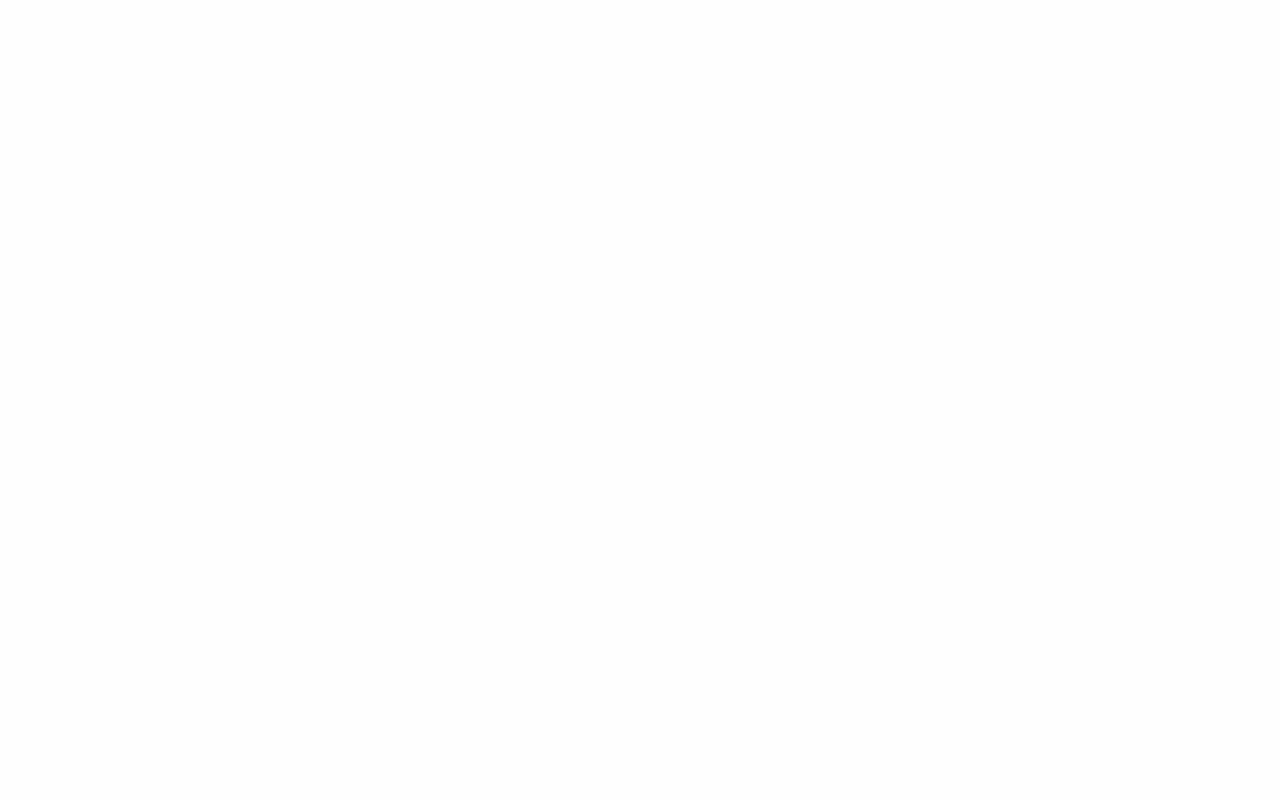
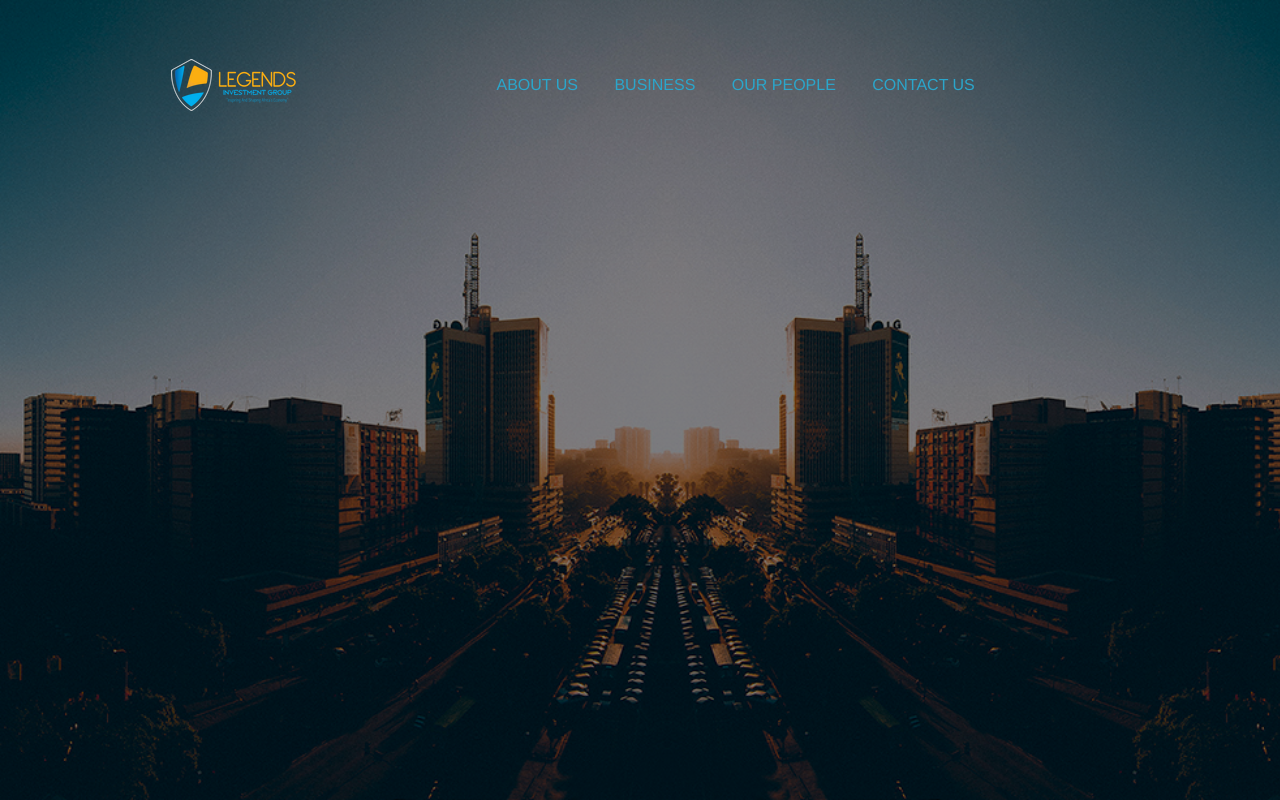
Before and after one commit to legendskenya/legends2016, a plain HTML site: page index.html in a window 1280 px wide. Drawn offline with Linux system fonts and the light colour scheme; files whose address does not match are found by name.

Commit message:
Menu and landing page

```diff
--- a/css/legends.css
+++ b/css/legends.css
@@ -3,3 +3,39 @@
 @-ms-viewport{
   width: device-width;
 }
+
+/*Landing*/
+html, body, #landing {
+  width: 100%;
+  height: 100%;
+  background: url('../assets/bg_landing.jpg');
+  background-size: cover;
+  background-repeat: no-repeat;
+  position: relative;
+}
+/*Overlay*/
+#overlay{
+  position: absolute;
+  top: 0;
+  left: 0;
+  width: 100%;
+  height: inherit;
+  background: rgba(0, 0, 0, 0.5);
+}
+/*Menu*/
+#menu{
+  width: 100%;
+  height: 130px;
+  /*background: #000;*/
+  z-index: 10;
+}
+#menu ul li{
+  display: inline-block;
+  color: white !important;
+}
+#menu ul{
+  padding-top: 3em;
+}
+.logo{
+  padding-right: 10em;
+}
--- a/index.html
+++ b/index.html
@@ -12,7 +12,29 @@
     <script src="js/jquery.min.js"></script>
   </head>
   <body>
+    <div id="landing">
+      <div id="overlay">
+        <div id="menu">
+          <div class="row align-center">
+            <div class="column align-bottom">
+              <ul class="menu">
+                <li class="logo">
+                  <a href="#">
+                    <img src="assets/logo.png" alt="Legends Investment Group">
+                  </a>
+                </li>
+                <li><a href="#">ABOUT US</a></li>
+                <li><a href="#">BUSINESS</a></li>
+                <li><a href="#">OUR PEOPLE</a></li>
+                <li><a href="#">CONTACT US</a></li>
+              </ul>
+            </div>
+          </div>
+        </div>
 
+      </div>
+
+    </div>
   </body>
   <script src="foundation.js"></script>
   <script src="js/legends.js"></script>
```
